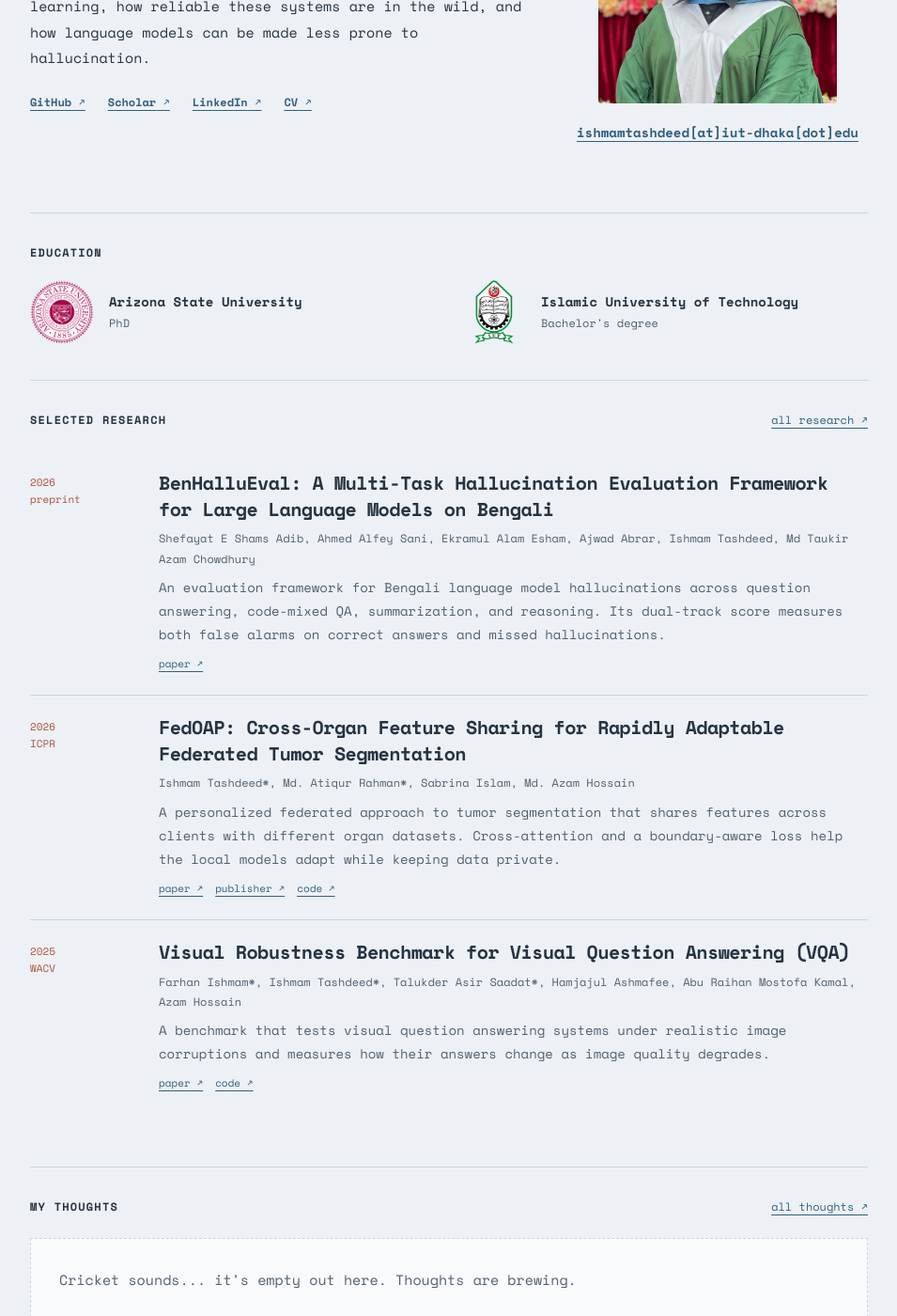
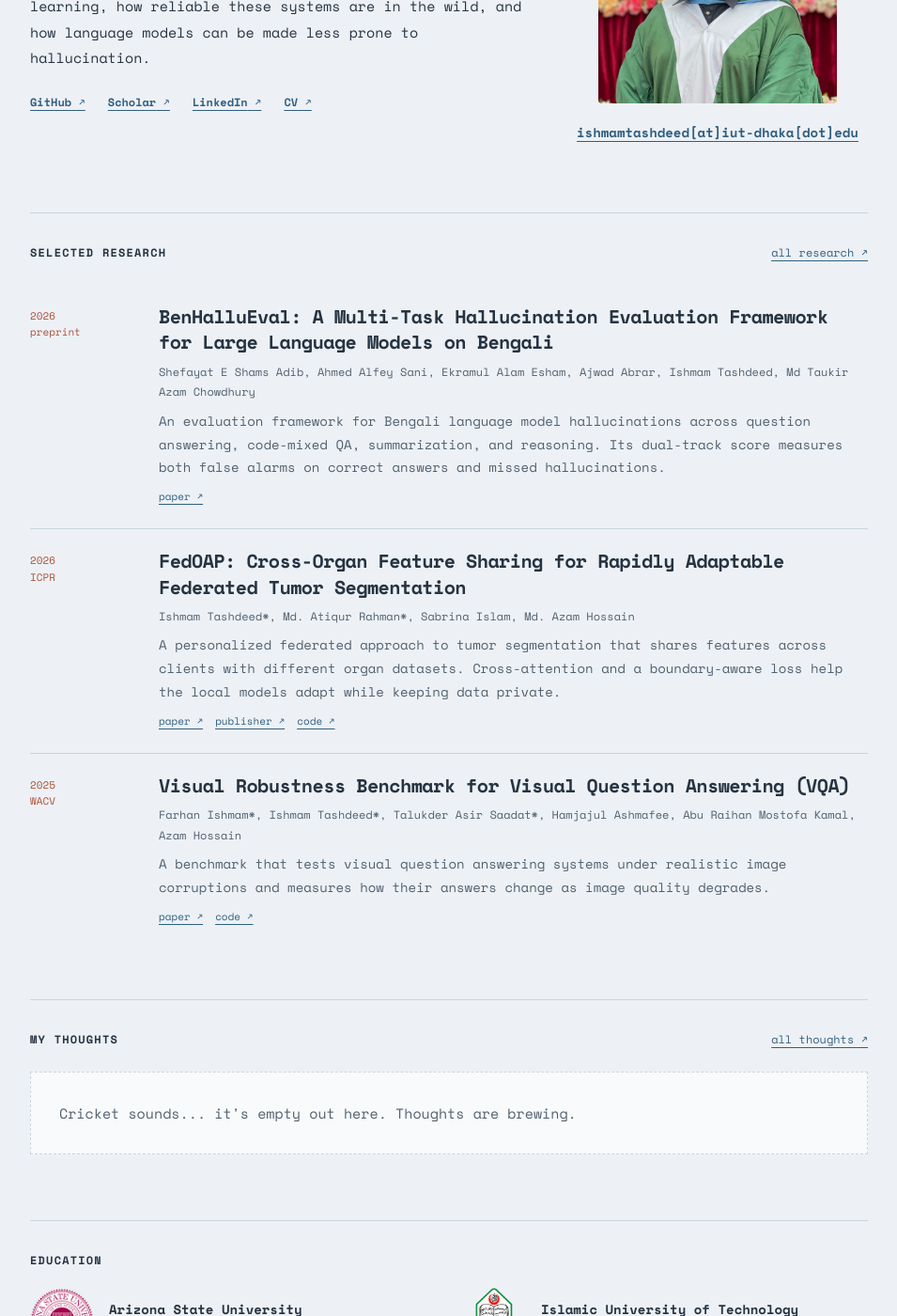
Before and after one commit to ishmamt/ishmamt.github.io, a Jekyll site: the page built from index.html, in a window 1280 px wide and 1400 px high, scrolled down 335 px. Shown: the whole window at 94% size, without its empty margins (162-1117 px from the left). Built offline with Jekyll 4.4.1, drawn with Linux system fonts in a browser that asks for light colours; some of the changed text lies outside the part shown.

Commit message:
Move education below thoughts and clarify degree labels

```diff
--- a/index.html
+++ b/index.html
@@ -19,20 +19,6 @@ description: Ishmam Tashdeed — lecturer and researcher in multimodal learning,
   <div class="portrait-wrap">
     <div class="portrait"><img src="{{ '/assets/img/prof_pic.jpg' | relative_url }}" alt="Ishmam Tashdeed at his graduation ceremony" width="1000" height="1000"></div>
     <a class="portrait-email" href="mailto:ishmamtashdeed@iut-dhaka.edu">ishmamtashdeed[at]iut-dhaka[dot]edu</a>
-  </div>
-</section>
-
-<section class="section education" aria-labelledby="education-title">
-  <h2 class="section-label" id="education-title">education</h2>
-  <div class="education-grid">
-    <div class="education-item">
-      <img class="education-seal" src="{{ '/assets/img/asu-seal.webp' | relative_url }}" alt="Arizona State University seal" width="1280" height="1280" loading="lazy">
-      <div><h3>Arizona State University</h3><p>PhD</p></div>
-    </div>
-    <div class="education-item">
-      <img class="education-seal" src="{{ '/assets/img/iut-shield.png' | relative_url }}" alt="Islamic University of Technology shield" width="980" height="1605" loading="lazy">
-      <div><h3>Islamic University of Technology</h3><p>Bachelor's degree</p></div>
-    </div>
   </div>
 </section>
 
@@ -59,3 +45,17 @@ description: Ishmam Tashdeed — lecturer and researcher in multimodal learning,
     <p class="empty">Cricket sounds... it's empty out here. Thoughts are brewing.</p>
   {% endif %}
 </section>
+
+<section class="section education" aria-labelledby="education-title">
+  <h2 class="section-label" id="education-title">education</h2>
+  <div class="education-grid">
+    <div class="education-item">
+      <img class="education-seal" src="{{ '/assets/img/asu-seal.webp' | relative_url }}" alt="Arizona State University seal" width="1280" height="1280" loading="lazy">
+      <div><h3>Arizona State University</h3><p>Ph.D. student</p></div>
+    </div>
+    <div class="education-item">
+      <img class="education-seal" src="{{ '/assets/img/iut-shield.png' | relative_url }}" alt="Islamic University of Technology shield" width="980" height="1605" loading="lazy">
+      <div><h3>Islamic University of Technology</h3><p>B.Sc. in Computer Science and Engineering</p></div>
+    </div>
+  </div>
+</section>
```
